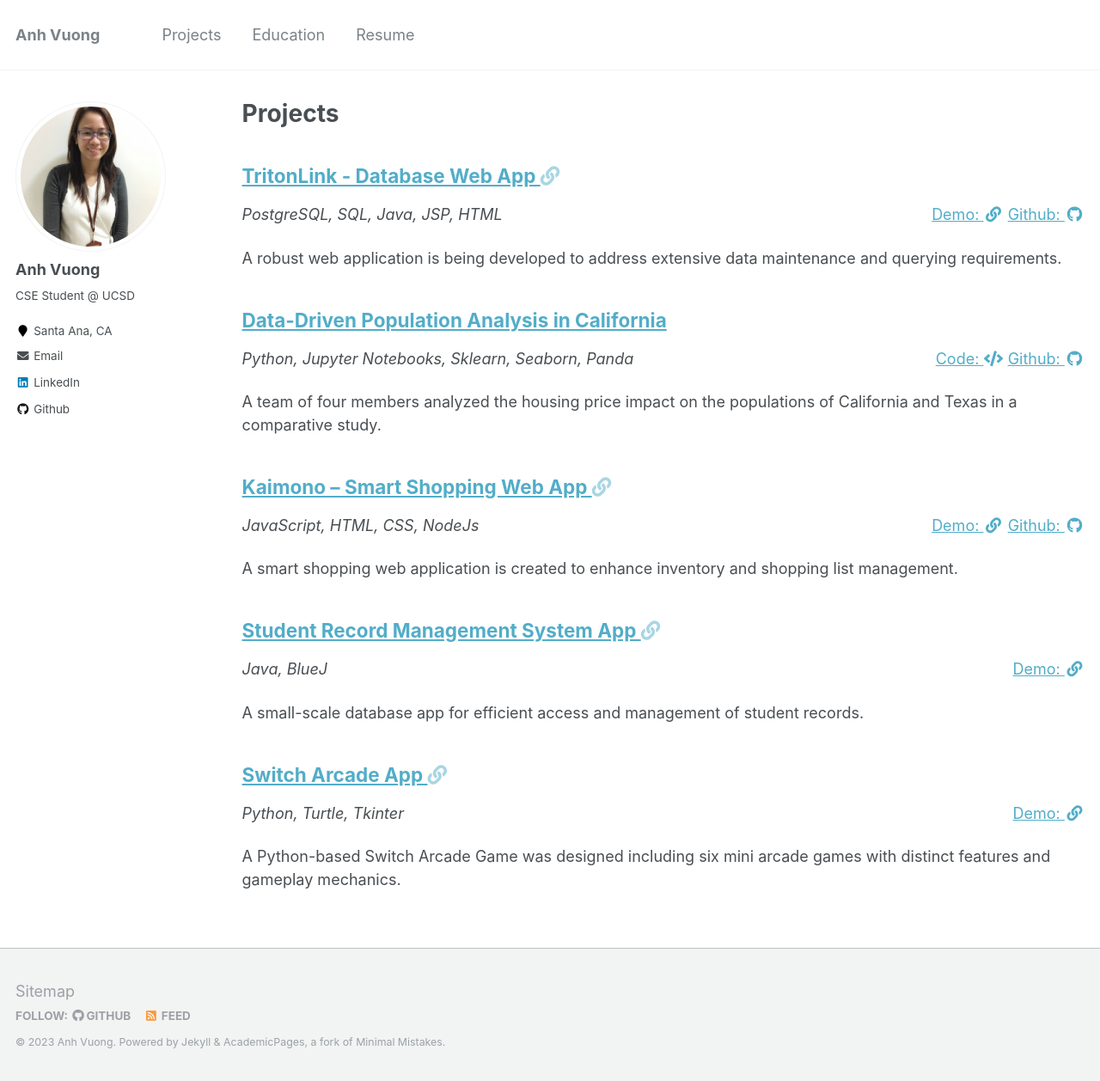
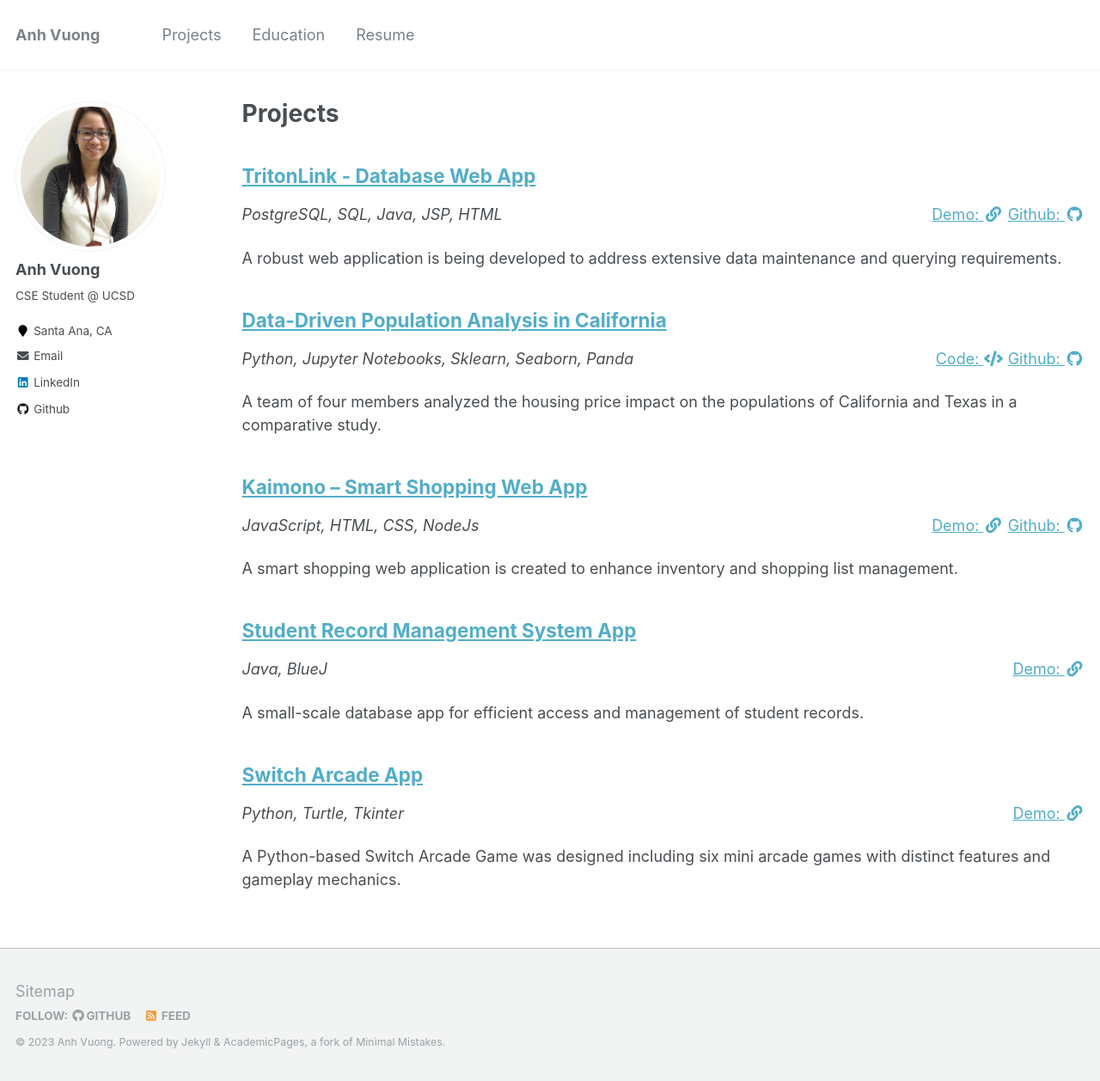
Before and after one commit to ahvuong/ahvuong.github.io, a Jekyll site: the page built from _pages/projects.md, in a window 1280 px wide and 1258 px high. Shown: the whole window at 86% size. Built offline with Jekyll 4.4.1, drawn with Linux system fonts in a browser that asks for light colours.

Commit message:
Del link in title

```diff
--- a/_includes/archive-single.html
+++ b/_includes/archive-single.html
@@ -27,11 +27,7 @@
     {% endif %}
 
     <h2 class="archive__item-title" itemprop="headline">
-      {% if post.link %}
-        <a href="{{ post.link }}">{{ title }}</a> <a href="{{ base_path }}{{ post.url }}" rel="permalink"><i class="fa fa-link" aria-hidden="true" title="permalink"></i><span class="sr-only">Permalink</span></a>
-      {% else %}
-        <a href="{{ base_path }}{{ post.url }}" rel="permalink">{{ title }}</a>
-      {% endif %}
+      <a href="{{ base_path }}{{ post.url }}" rel="permalink">{{ title }}</a>
     </h2>
 
     {% if post.read_time %}
```
